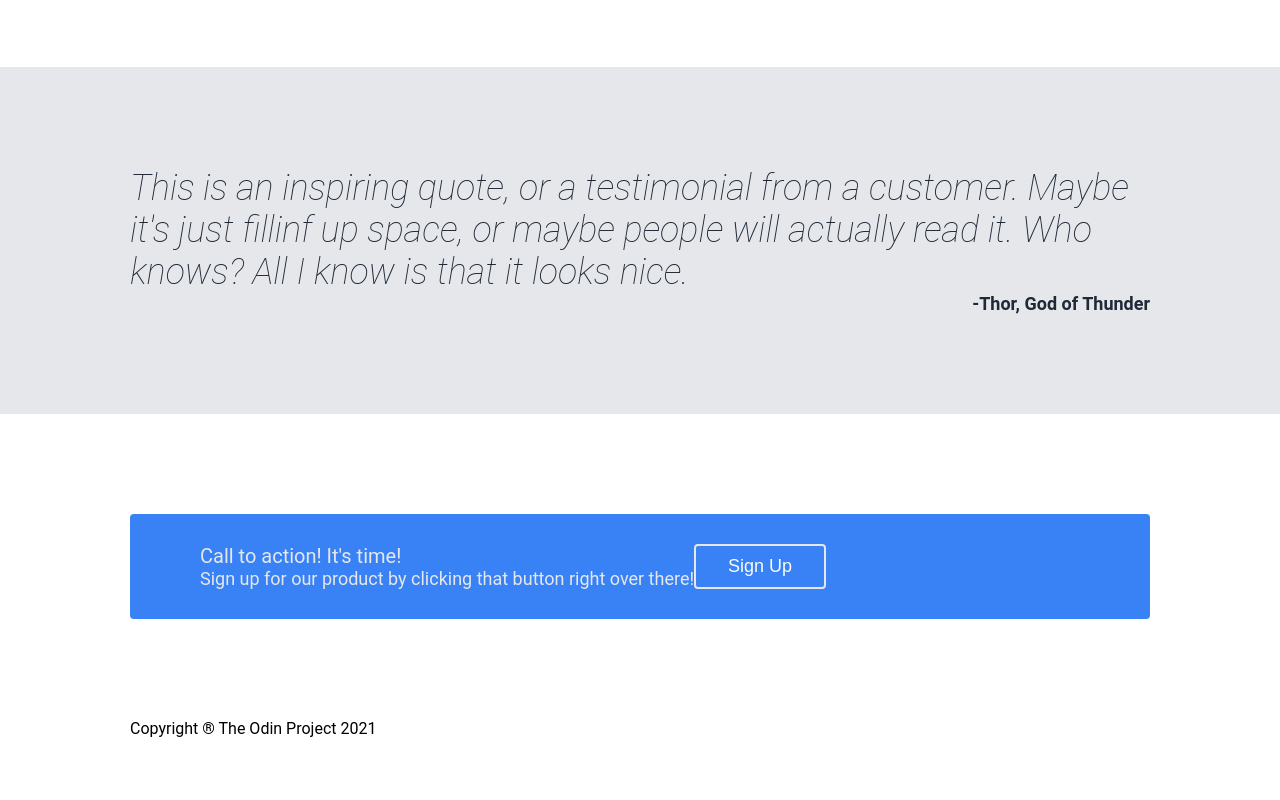
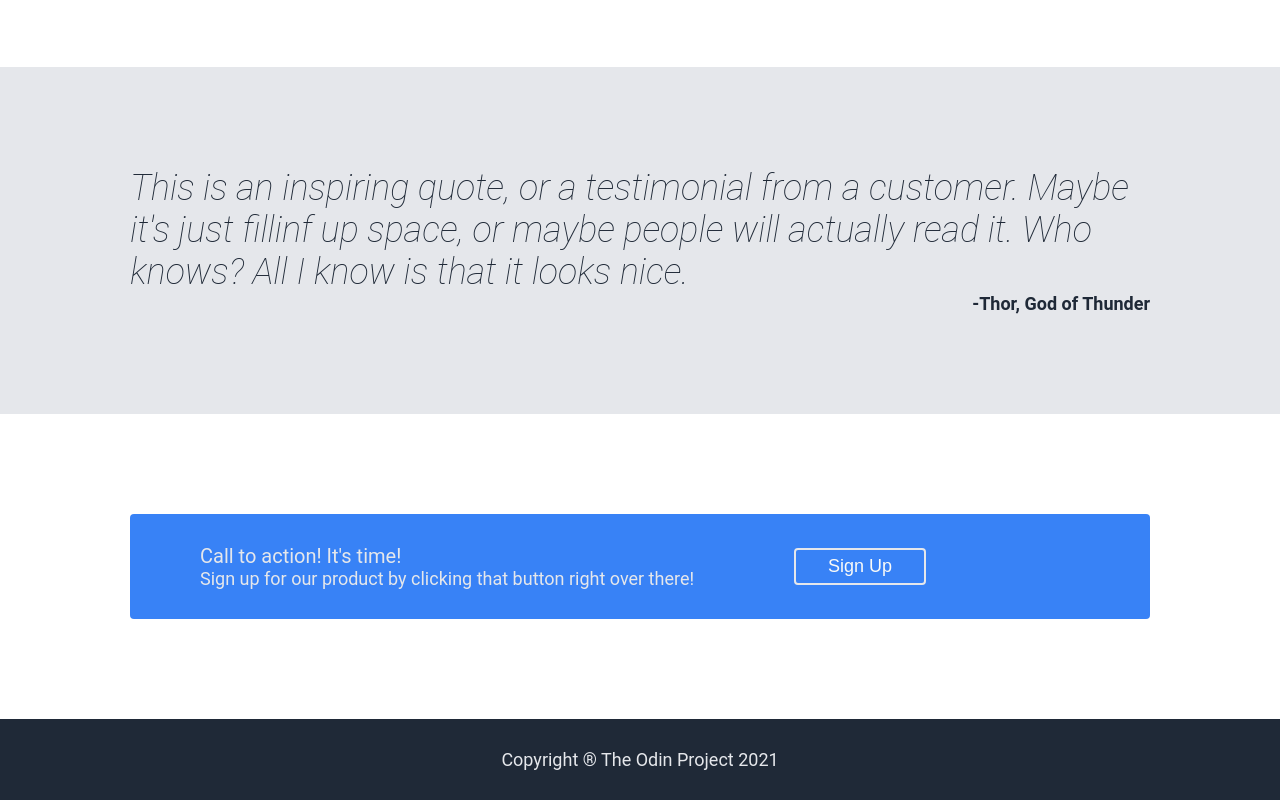
Before and after one commit to 21mdr1/landing-page, a plain HTML site: page index.html in a window 1280 px wide. Shown: the part 760-1560 px from the top of the page. Before the commit the page ends 1498 px from the top, so only its background shows below. Drawn offline with Linux system fonts and the light colour scheme.

Commit message:
Add preliminary style to footer

```diff
--- a/css/style.css
+++ b/css/style.css
@@ -159,8 +159,8 @@ button {
     color: #E5E7EB;
     padding: 30px 70px;
     display: flex;
-    align-items: space-between;
-    /* gap: 100px; */
+    align-items: center;
+    gap: 100px;
 }
 
 .message-title {
@@ -170,3 +170,14 @@ button {
 .message > button {
     border: 2px solid #E5E7EB;
 }
+
+/* Footer */
+.footer {
+    background-color: #1F2937;
+    font-size: 18px;
+    color: #E5E7EB;
+    display: flex;
+    justify-content: center;
+    align-items: center;
+    padding: 30px;
+}
```
